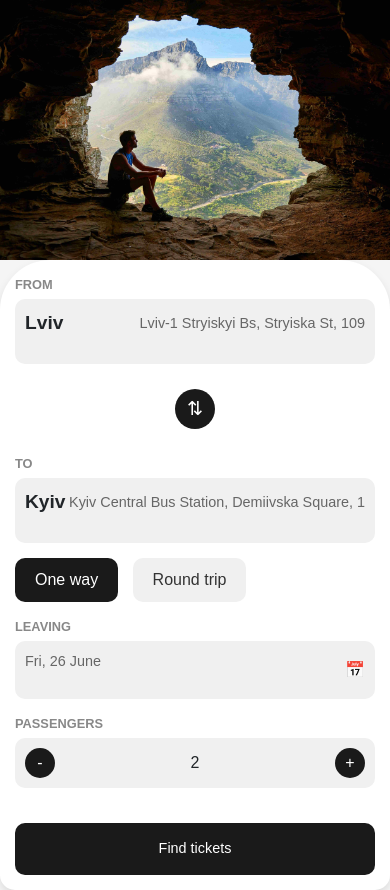
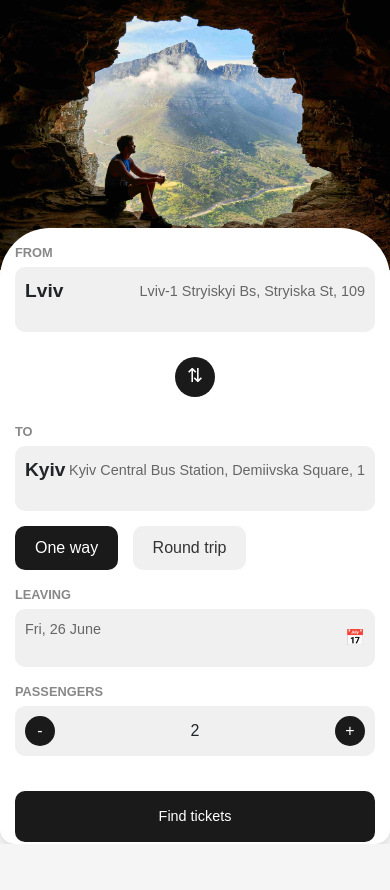
Before and after one commit to Harshitgajipara/VIPDrive, a plain HTML site: page photoshoottrip.html in a window 390 px wide. After the commit the page ends 844 px from the top, so only its background shows below. Drawn offline with nearby package versions, Linux system fonts and the light colour scheme.

Commit message:
adjusted the element of booking page.

```diff
--- a/css/photoshoottrip.css
+++ b/css/photoshoottrip.css
@@ -2,10 +2,8 @@ body {
   margin: 0;
   font-family: 'Arial', sans-serif;
   background-color: #f5f5f5;
-  /* height: 100vh; */
   display: flex;
   flex-direction: column;
-  justify-content: flex-end;
   align-items: center;
 }
 
@@ -15,20 +13,15 @@ body {
   text-align: center;
   position: relative;
   z-index: 1;
+  width: 100%;
+  height: 32vh; /* Adjust height as needed */
+  overflow: hidden;
 }
 
-.background-img{
-height: 100%;
-width: 100%;
-}
-
-.booking-header h1 {
-  margin: 0;
-  font-size: 1.8rem;
-}
-
-.highlight {
-  color: #ffcc00;
+.background-img {
+  width: 100%;
+  height: 100%;
+  object-fit: cover;
 }
 
 .booking-form {
@@ -37,7 +30,12 @@ width: 100%;
   box-shadow: 0 4px 8px rgba(0, 0, 0, 0.1);
   padding: 20px;
   z-index: 2;
-  position: relative;
+  position: absolute;
+  top: 27vh; /* Adjust to overlap */
+  left: 50%;
+  transform: translateX(-50%);
+  width: 90%;
+  max-width: 500px;
   border-top-left-radius: 50px;
   border-top-right-radius: 50px;
 }
@@ -136,6 +134,7 @@ label {
   .booking-form {
     padding: 15px;
     width: 100%;
+    bottom: 0vh;
   }
 
   .find-tickets-btn {
@@ -153,12 +152,11 @@ label {
   }
 }
 
-@media (min-width: 576px) {
-  .booking-form{
-    margin-top: 40px;
-    width: 500px;
-  }
+@media (min-width: 500px) {
   .booking-header{
     display: none;
   }
+  .booking-form{
+    top:10vh;
+  }
 }
```
